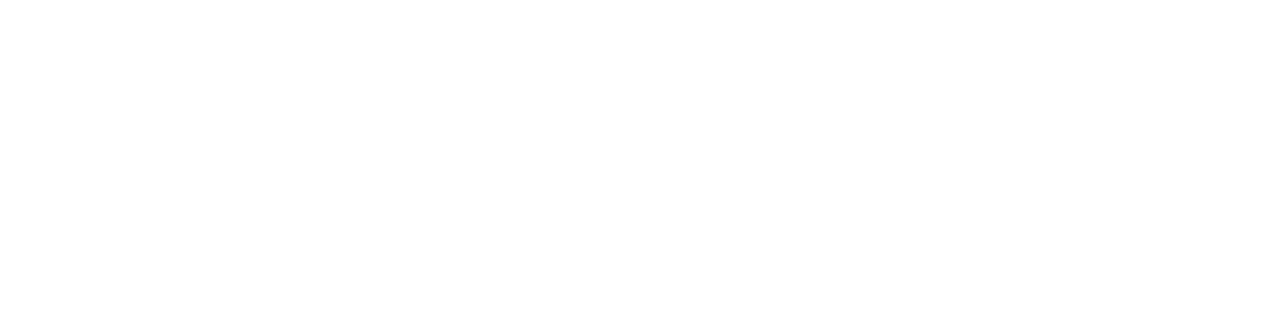
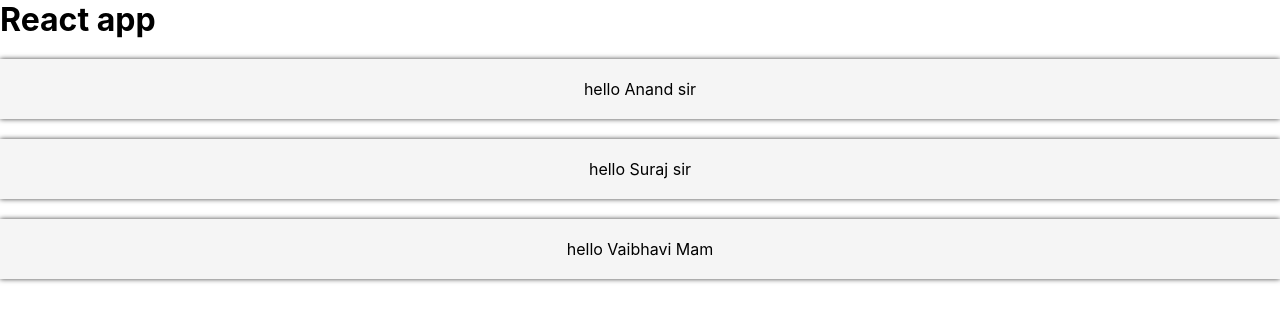
Before and after one commit to saurabhjaykar1603/map-functon-practice, a React (Create React App) app: page / in a window 1280 px wide. Shown: the top 322 px of the page. Built offline with nearby package versions, Linux system fonts and the light colour scheme.

Commit message:
after creating component change value/name using props

```diff
--- a/src/App.js
+++ b/src/App.js
@@ -1,8 +1,13 @@
 import React from 'react'
+import Student from './Student'
 
 function App() {
   return (
     <div>
+      <h1>React app</h1>
+      <Student name='Anand sir'/>
+      <Student name='Suraj sir'/>
+    <Student name='Vaibhavi Mam'/>
 
     </div>
   )
--- a/src/Student.css
+++ b/src/Student.css
@@ -0,0 +1,17 @@
+body,*{
+    margin: 0;
+    padding: 0;
+    box-sizing: border-box;
+}
+.student-container {
+    display: flex;
+    flex-direction: column;
+    align-items: center;
+    justify-content: center;
+    width: 100%;
+    height: 100%;
+    background-color: #f5f5f5;
+    padding: 20px;
+    margin:  20px 0  ;
+    box-shadow: 0px 0px 5px 0px rgba(0,0,0,0.75);
+}
--- a/src/Student.js
+++ b/src/Student.js
@@ -0,0 +1,12 @@
+import React from 'react'
+import './Student.css'
+
+function student(prop) {
+  return (
+    <div className='student-container'>
+    hello {prop.name}
+    </div>
+  )
+}
+
+export default student
```
